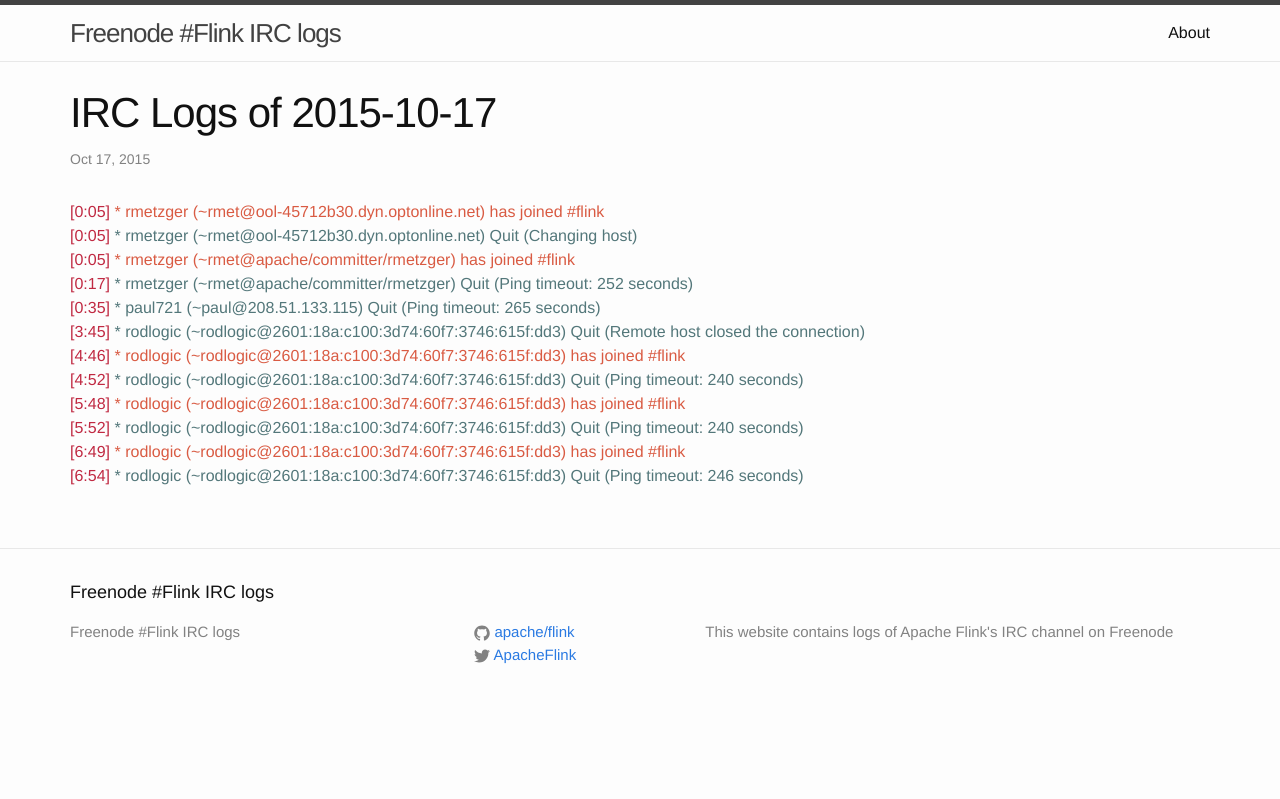
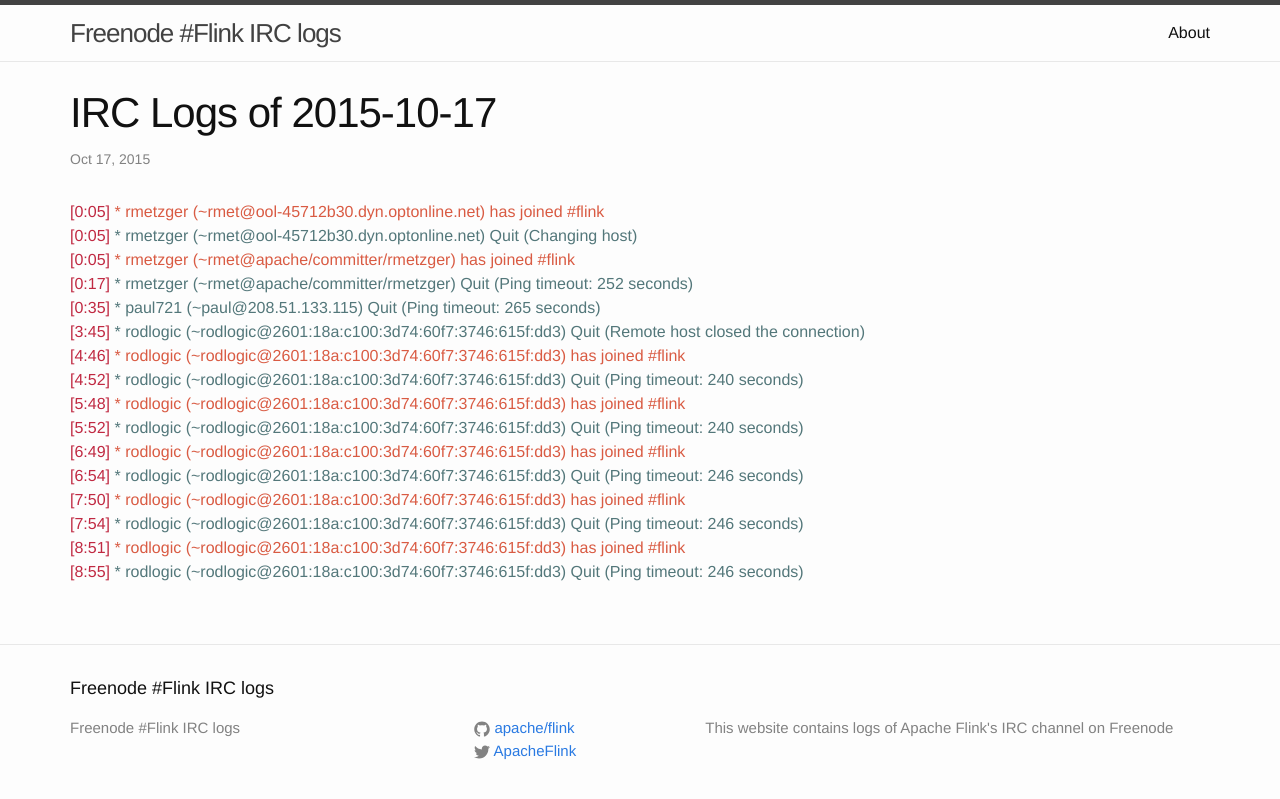
Before and after one commit to flink-irc-logs/flink-irc-logs.github.io, a Jekyll site: the page built from _posts/2015-10-17-logs.markdown, in a window 1280 px wide. Shown: the top 799 px of the page. Built offline with Jekyll 4.4.1, drawn with Linux system fonts in a browser that asks for light colours.

Commit message:
Update of the logs on Sat Oct 17 09:27:04 CEST 2015

```diff
--- a/_posts/2015-10-17-logs.markdown
+++ b/_posts/2015-10-17-logs.markdown
@@ -16,3 +16,7 @@
 <span class="irc-date">[5:52]</span> <span class="irc-navy">* rodlogic (~rodlogic@2601:18a:c100:3d74:60f7:3746:615f:dd3) Quit (Ping timeout: 240 seconds)</span><br />
 <span class="irc-date">[6:49]</span> <span class="irc-green">* rodlogic (~rodlogic@2601:18a:c100:3d74:60f7:3746:615f:dd3) has joined #flink</span><br />
 <span class="irc-date">[6:54]</span> <span class="irc-navy">* rodlogic (~rodlogic@2601:18a:c100:3d74:60f7:3746:615f:dd3) Quit (Ping timeout: 246 seconds)</span><br />
+<span class="irc-date">[7:50]</span> <span class="irc-green">* rodlogic (~rodlogic@2601:18a:c100:3d74:60f7:3746:615f:dd3) has joined #flink</span><br />
+<span class="irc-date">[7:54]</span> <span class="irc-navy">* rodlogic (~rodlogic@2601:18a:c100:3d74:60f7:3746:615f:dd3) Quit (Ping timeout: 246 seconds)</span><br />
+<span class="irc-date">[8:51]</span> <span class="irc-green">* rodlogic (~rodlogic@2601:18a:c100:3d74:60f7:3746:615f:dd3) has joined #flink</span><br />
+<span class="irc-date">[8:55]</span> <span class="irc-navy">* rodlogic (~rodlogic@2601:18a:c100:3d74:60f7:3746:615f:dd3) Quit (Ping timeout: 246 seconds)</span><br />
```
